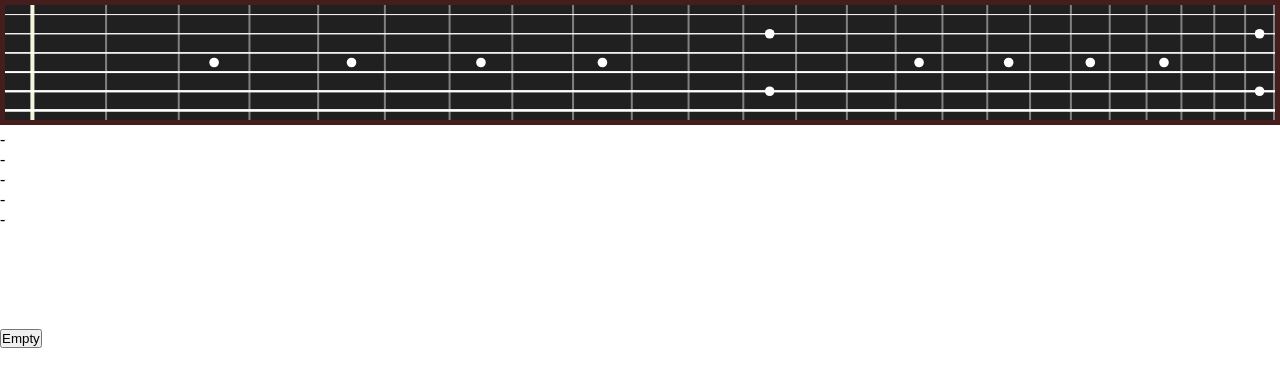
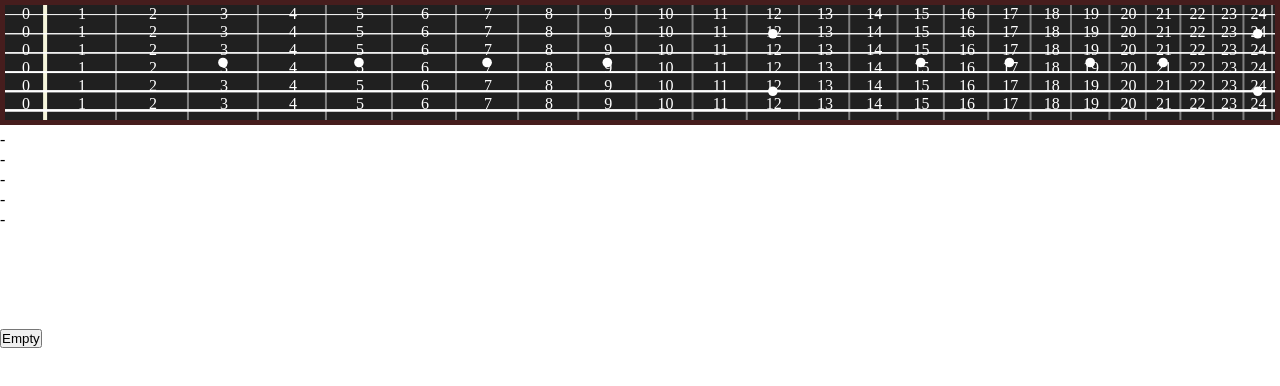
Before and after one commit to apangnathip/tab-creator, a React (Vite) app: page / in a window 1280 px wide. Shown: the top 386 px of the page. Built offline with nearby package versions, Linux system fonts and the light colour scheme.

Commit message:
Add fretboard buttons

```diff
--- a/src/App.jsx
+++ b/src/App.jsx
@@ -1,6 +1,6 @@
 import { useState } from "react";
-import { Fretboard } from "./Fretboard";
-import { Tabsheet } from "./Tabsheet";
+import { Fretboard } from "./components/Fretboard";
+import { Tabsheet } from "./components/Tabsheet";
 import "./styles.css";
 
 function App() {
--- a/src/Fretboard.jsx
+++ b/src/components/Fretboard.jsx
@@ -1,8 +1,8 @@
 import { useState, useRef, useEffect } from "react";
+import { Notes } from "./Notes";
 
 const board = {
-  width: 0,
-  height: 0,
+  numStrings: 6,
   numFrets: 24,
   fretWidth: 2,
   maxFretSpacing: 1.5,
@@ -14,24 +14,36 @@ const setBoardDimensions = (width, height) => {
   board.height = height;
 };
 
-const makeFrets = () => {
+const createStrings = (numStrings) => {
+  let strings = [];
+  const stringWidth = Array.from({ length: numStrings }, (_, i) => i / 3 + 1);
+  const stringSpacing = board.height / numStrings;
+
+  for (let i = 0; i < numStrings; i++) {
+    strings.push(<rect y={stringSpacing * (i + 0.5) - stringWidth[i] * 0.5} width={board.width} height={stringWidth[i]} fill="white" key={i} />);
+  }
+
+  return strings;
+};
+
+const createFrets = () => {
   let frets = [];
-  let nutPos = board.width - 0.98 * board.width;
+  let nutPos = board.width - 0.97 * board.width;
   let fretSpacing = ((board.width - nutPos) / (board.numFrets + 1)) * board.maxFretSpacing;
-  let fretMinSpacing = (board.width - nutPos) / (board.numFrets + 1);
-  let fretDecrement = (fretMinSpacing * (board.maxFretSpacing - 1)) / (board.numFrets + 1);
+  let minFretSpacing = (board.width - nutPos) / (board.numFrets + 1);
+  let fretDecrement = (minFretSpacing * (board.maxFretSpacing - 1)) / (board.numFrets + 1);
+  let initPos = nutPos - board.fretWidth;
 
   frets.push(<rect x={nutPos} width={board.fretWidth * 2} height={board.height} fill="beige" key={"nut"} />);
 
   for (let i = 1; i < board.numFrets + 1; i++) {
-    frets.push(<rect x={nutPos + fretSpacing * i} width={board.fretWidth} height={board.height} fill="grey" key={i} />);
+    frets.push(<rect x={initPos + fretSpacing * i} width={board.fretWidth} height={board.height} fill="grey" key={i} />);
     fretSpacing -= fretDecrement;
   }
-
   return frets;
 };
 
-const makeMarkers = (numStrings, frets) => {
+const createMarkers = (numStrings, frets) => {
   let markers = [];
   let markerSize = (board.height / numStrings) * 0.25;
 
@@ -55,19 +67,7 @@ const makeMarkers = (numStrings, frets) => {
   return markers;
 };
 
-const makeStrings = (numStrings) => {
-  let strings = [];
-  const stringWidth = Array.from({ length: numStrings }, (_, i) => i / 3 + 1);
-  const stringSpacing = board.height / numStrings;
-
-  for (let i = 0; i < numStrings; i++) {
-    strings.push(<rect y={stringSpacing * (i + 0.5) - stringWidth[i] * 0.5} width={board.width} height={stringWidth[i]} fill="white" key={i} />);
-  }
-
-  return strings;
-};
-
-export function Fretboard({ numStrings }) {
+export const Fretboard = ({ numStrings }) => {
   const [dimensions, setDimensions] = useState([0, 0]);
   const ref = useRef(null);
 
@@ -83,20 +83,21 @@ export function Fretboard({ numStrings }) {
   }, []);
 
   setBoardDimensions(...dimensions);
-  const frets = makeFrets();
-  const markers = makeMarkers(numStrings, frets);
-  const strings = makeStrings(numStrings);
+  const strings = createStrings(numStrings);
+  const frets = createFrets();
+  const markers = createMarkers(numStrings, frets);
 
   return (
-    <div id="fretboard-container">
-      <div style={{ height: "100%" }} ref={ref}>
+    <div id="toolbar">
+      <div id="fretboard-container" style={{ height: "100%" }} ref={ref}>
         <svg height="100%" width="100%">
           <rect height="100%" width="100%" fill="#202020" />
           {frets}
           {markers}
           {strings}
         </svg>
+        <Notes board={board} frets={frets} />
       </div>
     </div>
   );
-}
+};
--- /dev/null
+++ b/src/components/Notes.jsx
@@ -0,0 +1,36 @@
+const createNotes = (board, frets) => {
+  let notes = [];
+
+  for (let i = 0; i < board.numFrets + 1; i++) {
+    let fret = [];
+    let gapWidth = frets[i].props.x;
+
+    if (i == 0) {
+      gapWidth += board.fretWidth * 2;
+    } else if (i == 1) {
+      gapWidth -= frets[i - 1].props.x + board.fretWidth;
+    } else {
+      gapWidth -= frets[i - 1].props.x;
+    }
+
+    for (let j = 0; j < board.numStrings; j++) {
+      fret.push(
+        <div style={{ width: gapWidth }} key={j}>
+          {i}
+        </div>
+      );
+    }
+
+    notes.push(
+      <li className="fret-col" key={i}>
+        {fret}
+      </li>
+    );
+  }
+
+  return notes;
+};
+
+export const Notes = ({ board, frets }) => {
+  return <ul id="fretboard-notes">{createNotes(board, frets)}</ul>;
+};
--- a/src/Tabsheet.jsx
+++ b/src/components/Tabsheet.jsx
@@ -1,6 +1,6 @@
 // "[1:5,-,3:7,-,3:5,-,3:7,-,-,3:5,3:7,-,1:8,-,1:5]"
 
-export function Tabsheet({ lines }) {
+export const Tabsheet = ({ lines }) => {
   const [width, height] = [500, 200];
 
   function renderLine(currLine, index) {
@@ -18,4 +18,4 @@ export function Tabsheet({ lines }) {
       </svg>
     </div>
   );
-}
+};
--- a/src/styles.css
+++ b/src/styles.css
@@ -3,8 +3,27 @@
   padding: 0;
 }
 
-#fretboard-container {
+#toolbar {
+  position: relative;
+  padding: 5px;
   height: 115px;
   background-color: rgb(70, 29, 29);
-  padding: 5px;
 }
+
+#fretboard-container {
+  position: relative;
+}
+
+#fretboard-notes {
+  position: absolute;
+  display: flex;
+  top: 0;
+  left: 0;
+  text-align: center;
+  color: white;
+}
+
+.fret-col {
+  display: flex;
+  flex-direction: column-reverse;
+}
```
